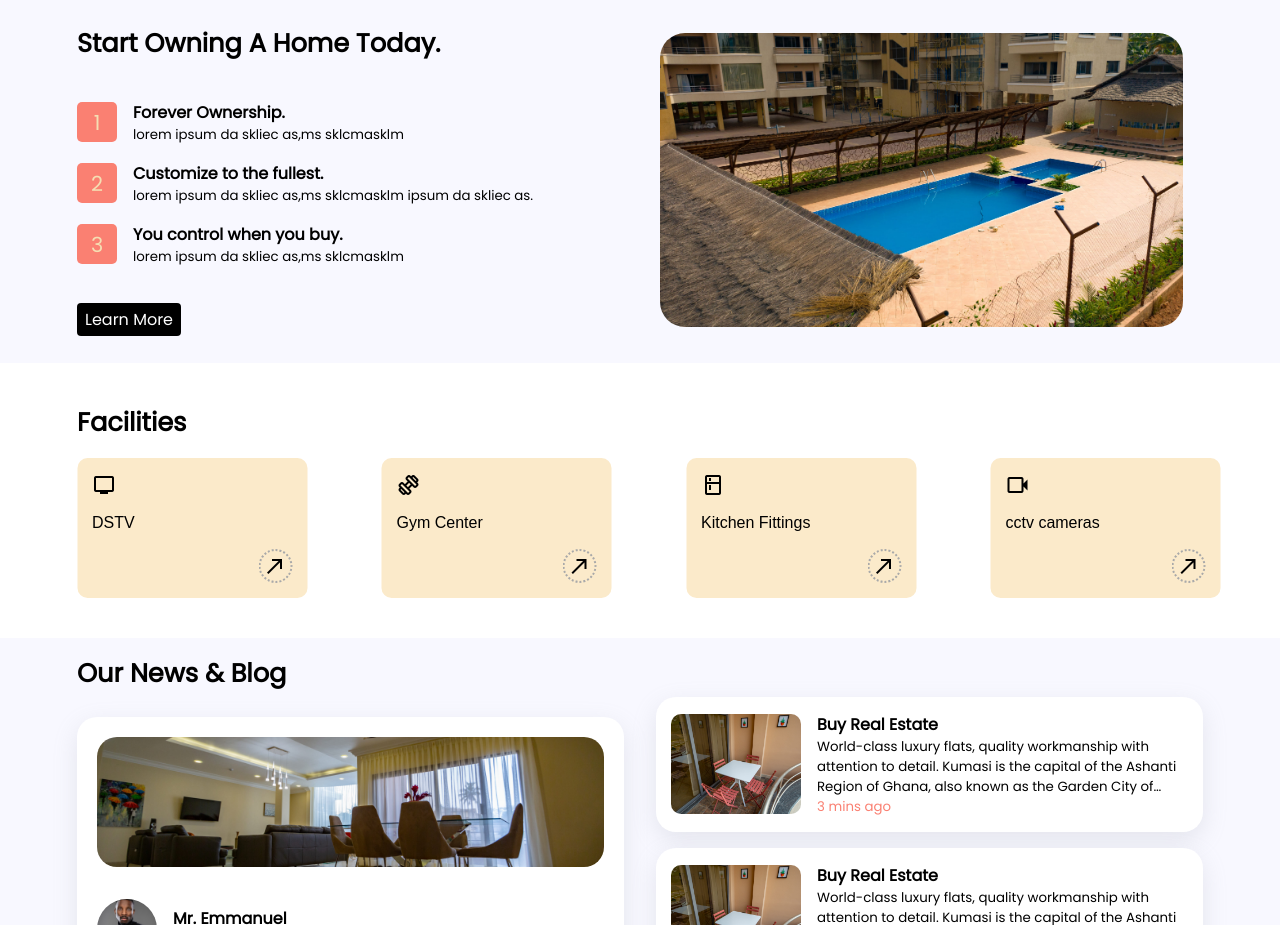
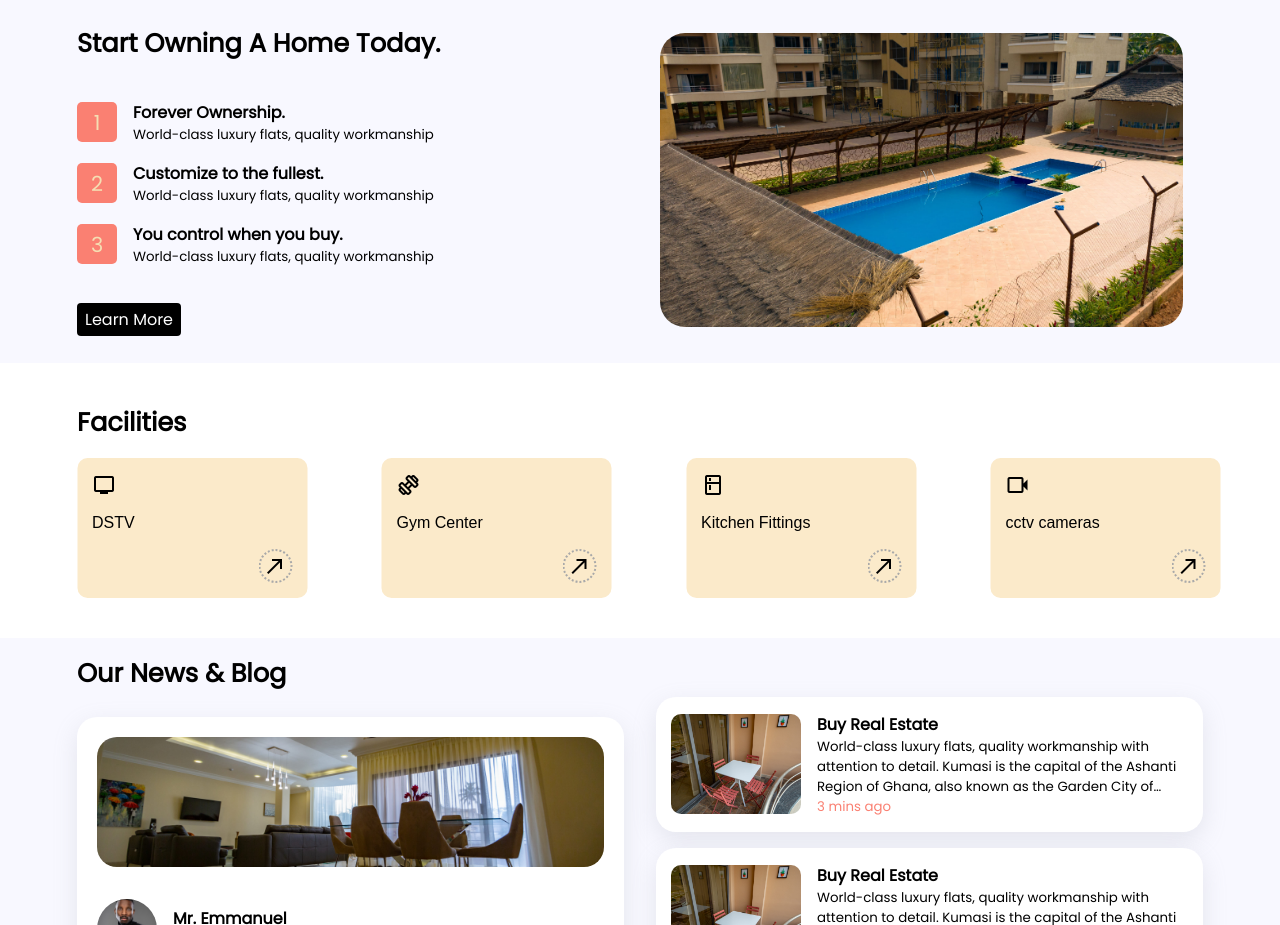
Before and after one commit to alphaDinar/RGV-demo-2, a React (Vite) app: page / in a window 1280 px wide. Shown: the part 1100-2025 px from the top of the page. Built offline with nearby package versions, Linux system fonts and the light colour scheme.

Commit message:
'cjange'

```diff
--- a/src/Pages/Home/Home.jsx
+++ b/src/Pages/Home/Home.jsx
@@ -159,21 +159,21 @@ const Home = () => {
               <legend>1</legend>
               <p>
                 <strong>Forever Ownership.</strong>
-                <small>lorem ipsum da skliec as,ms sklcmasklm</small>
+                <small>World-class luxury flats, quality workmanship</small>
               </p>
             </div>
             <div>
               <legend>2</legend>
               <p>
                 <strong>Customize to the fullest.</strong>
-                <small>lorem ipsum da skliec as,ms sklcmasklm ipsum da skliec as.</small>
+                <small>World-class luxury flats, quality workmanship</small>
               </p>
             </div>
             <div>
               <legend>3</legend>
               <p>
                 <strong>You control when you buy.</strong>
-                <small>lorem ipsum da skliec as,ms sklcmasklm</small>
+                <small>World-class luxury flats, quality workmanship</small>
               </p>
             </div>
           </article>
```
